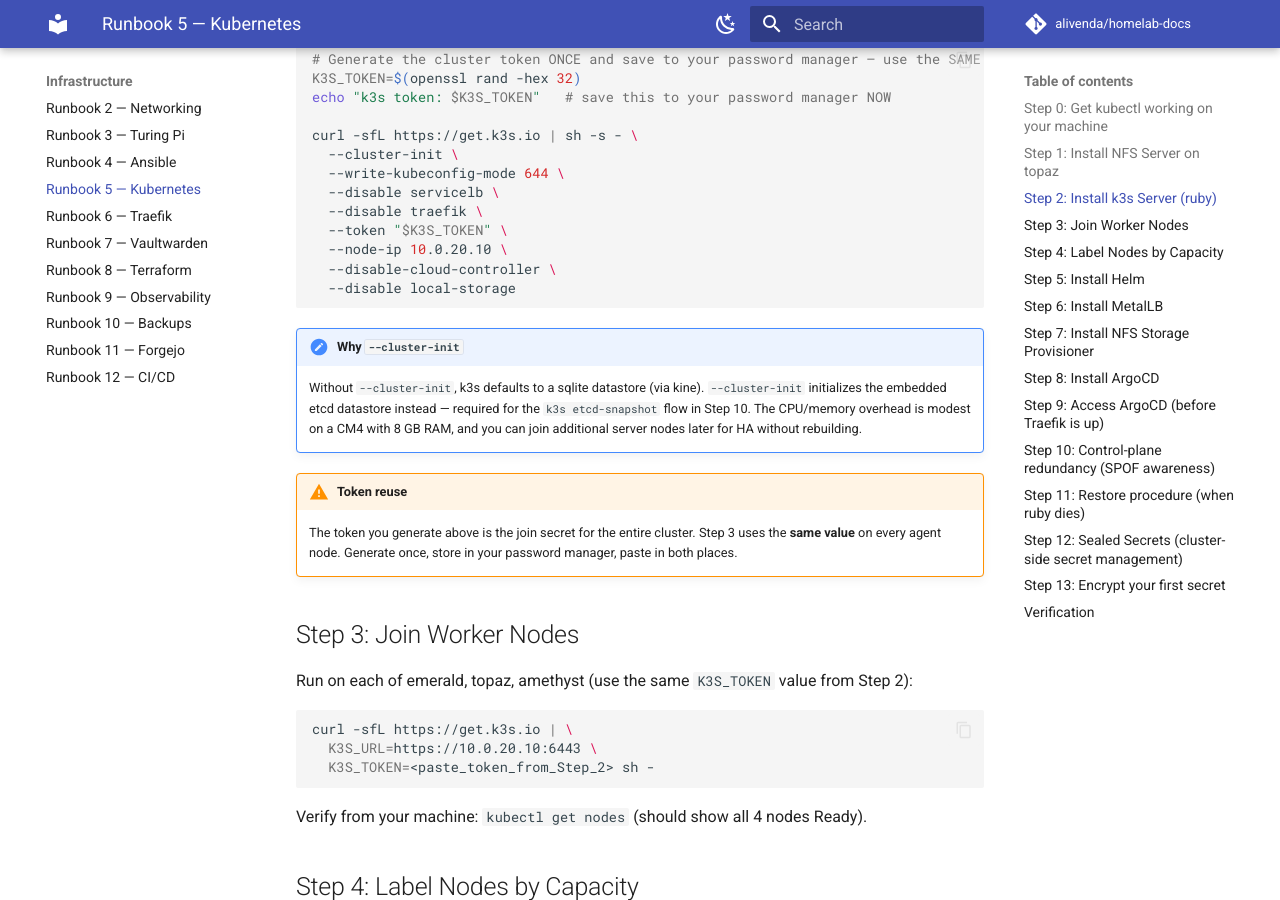
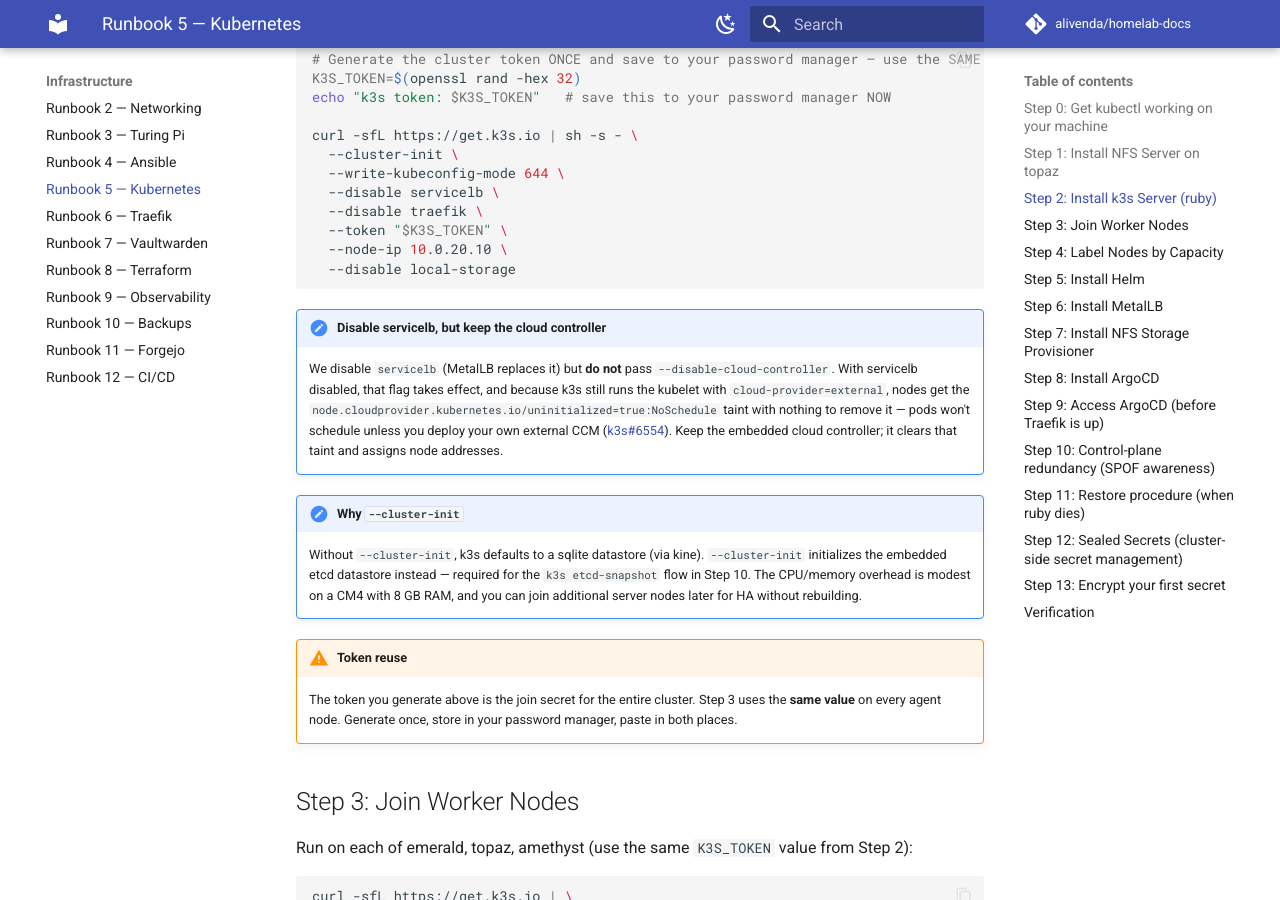
Before and after one commit to alivenda/homelab-docs, an MkDocs documentation site: the page built from docs/05-kubernetes.md, in a window 1280 px wide and 900 px high, scrolled down 1693 px. Built offline with MkDocs 1.6.1 and Material for MkDocs 9.7.7, drawn with Linux system fonts in a browser that asks for light colours; comment, search, counter and statistics services are not loaded.

Commit message:
docs: keep k3s cloud controller (correct the --disable-cloud-controller fix)
The prior commit aligned R4 to R5 by adding --disable-cloud-controller, but
that was the wrong direction. With servicelb disabled, the flag takes effect
and k3s leaves nodes tainted node.cloudprovider.kubernetes.io/uninitialized
(kubelet runs cloud-provider=external) with nothing to clear it, so pods
won't schedule without an external CCM. R4 (no flag) was the working config.

Remove the flag from R5 too and add a note explaining why we disable servicelb
but keep the embedded cloud controller. Ref: k3s-io/k3s#6554.

Co-Authored-By: Claude Opus 4.8 <noreply@anthropic.com>

````diff
--- a/docs/05-kubernetes.md
+++ b/docs/05-kubernetes.md
@@ -68,9 +68,11 @@ curl -sfL https://get.k3s.io | sh -s - \
   --disable traefik \
   --token "$K3S_TOKEN" \
   --node-ip 10.0.20.10 \
-  --disable-cloud-controller \
   --disable local-storage
 ```
+
+!!! note "Disable servicelb, but keep the cloud controller"
+    We disable `servicelb` (MetalLB replaces it) but **do not** pass `--disable-cloud-controller`. With servicelb disabled, that flag takes effect, and because k3s still runs the kubelet with `cloud-provider=external`, nodes get the `node.cloudprovider.kubernetes.io/uninitialized=true:NoSchedule` taint with nothing to remove it — pods won't schedule unless you deploy your own external CCM ([k3s#6554](https://github.com/k3s-io/k3s/issues/6554)). Keep the embedded cloud controller; it clears that taint and assigns node addresses.
 
 !!! note "Why `--cluster-init`"
     Without `--cluster-init`, k3s defaults to a sqlite datastore (via kine). `--cluster-init` initializes the embedded etcd datastore instead — required for the `k3s etcd-snapshot` flow in Step 10. The CPU/memory overhead is modest on a CM4 with 8 GB RAM, and you can join additional server nodes later for HA without rebuilding.
````
Also changed, not shown: docs/04-ansible.md (+0 -1 lines).
